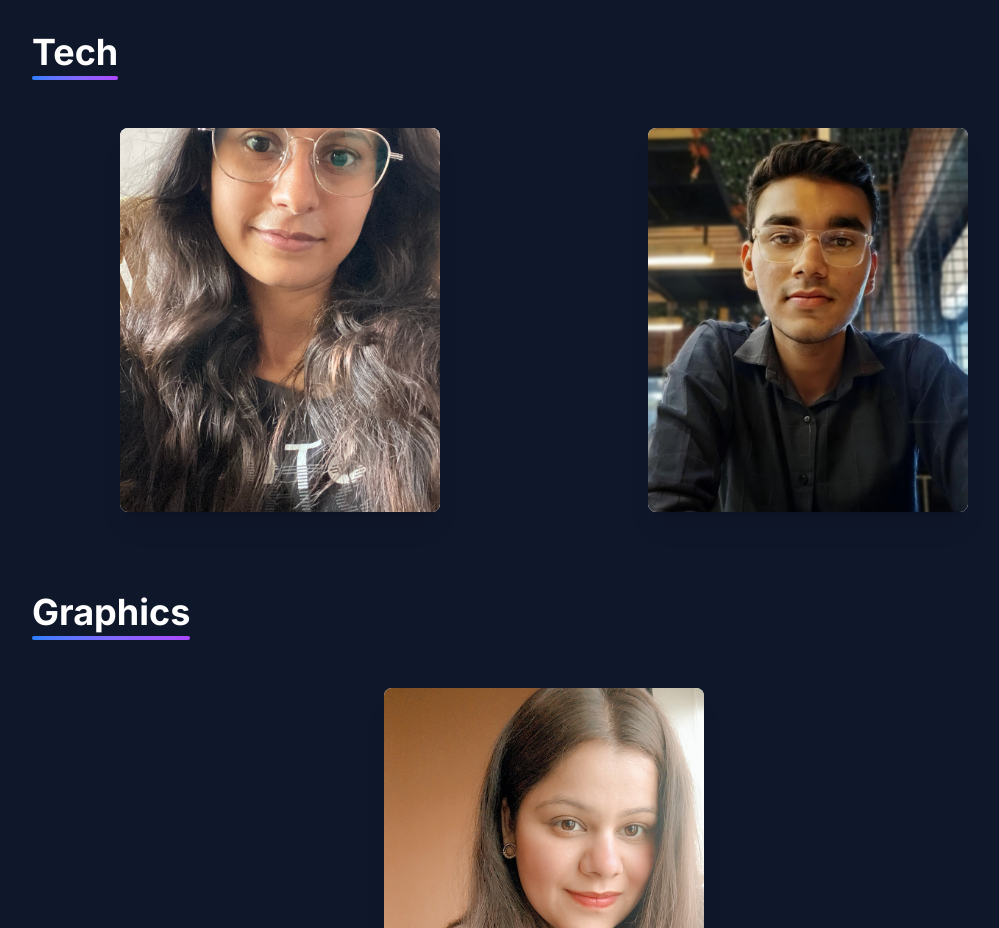
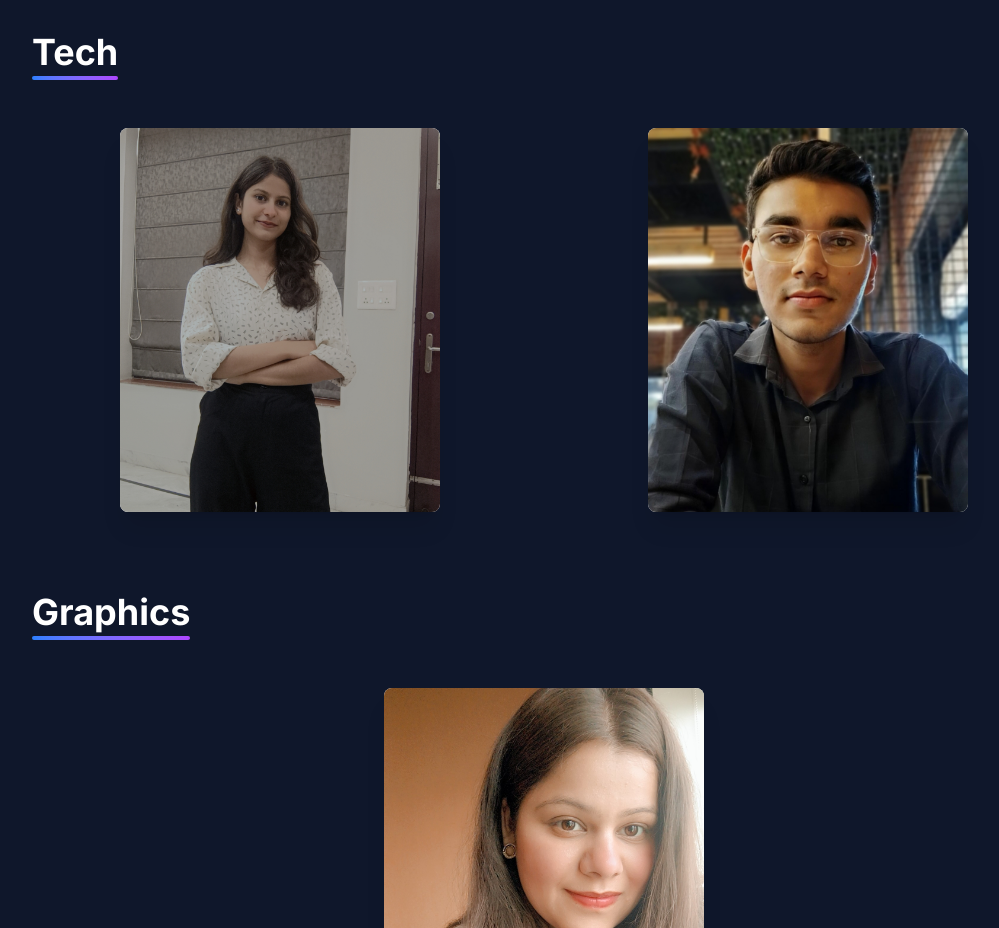
Before and after one commit to mlsa-miet/mlsamiet-zone, a Next.js app: page /team in a window 1280 px wide. Shown: the part 1760-2688 px from the top of the page, without its empty margins (96-1095 px from the left). Built offline with nearby package versions, Linux system fonts and the light colour scheme; no server answers.

Commit message:
Photo updated

```diff
--- a/app/team/page.tsx
+++ b/app/team/page.tsx
@@ -93,7 +93,7 @@ const teamData = {
         { name: 'Kushagra Sharma', role: 'Head of Operations', imageUrl: '/team/Kushagra.jpg', linkedinUrl: 'https://www.linkedin.com/in/kushagra-sharma-6b2347245?utm_source=share&utm_campaign=share_via&utm_content=profile&utm_medium=android_app'},
     ],
     'Tech': [
-        { name: 'Aayushi', role: 'Tech Head', imageUrl: '/team/Aayushi.jpg',linkedinUrl: 'https://www.linkedin.com/in/aayushi-nagar-688642279/'},
+        { name: 'Aayushi', role: 'Tech Head', imageUrl: '/team/aayushi1.jpg',linkedinUrl: 'https://www.linkedin.com/in/aayushi-nagar-688642279/'},
         { name: 'Ankit Kumar', role: 'Tech Head', imageUrl: '/team/Ankit.jpg',linkedinUrl: 'https://www.linkedin.com/in/i-ankit01/'},
     ],
     'Graphics': [
```
Also changed, not shown: public/team/Aayushi.jpg (deleted), public/team/aayushi1.jpg (added).
